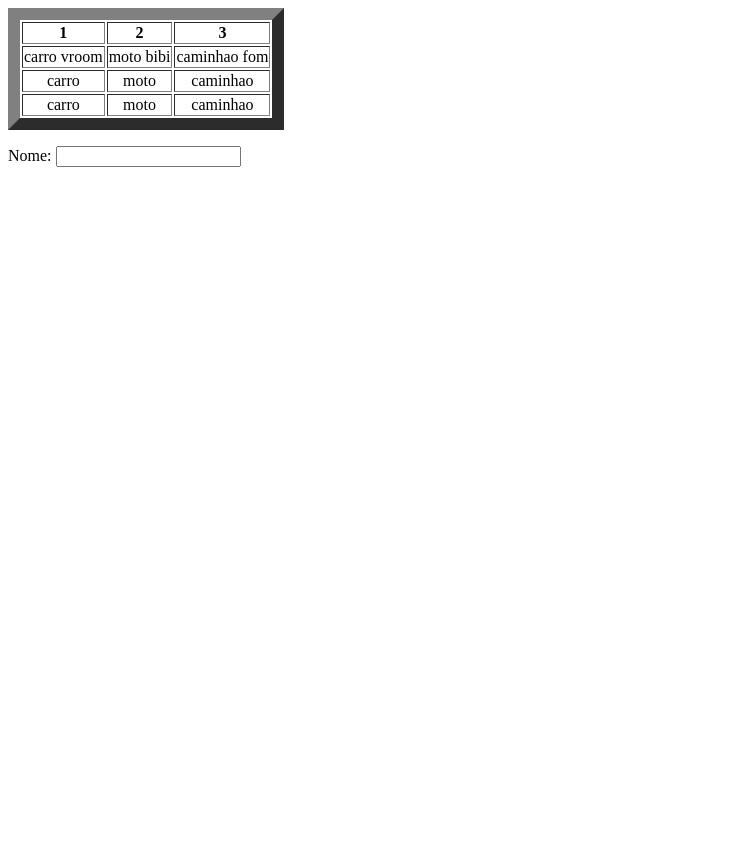
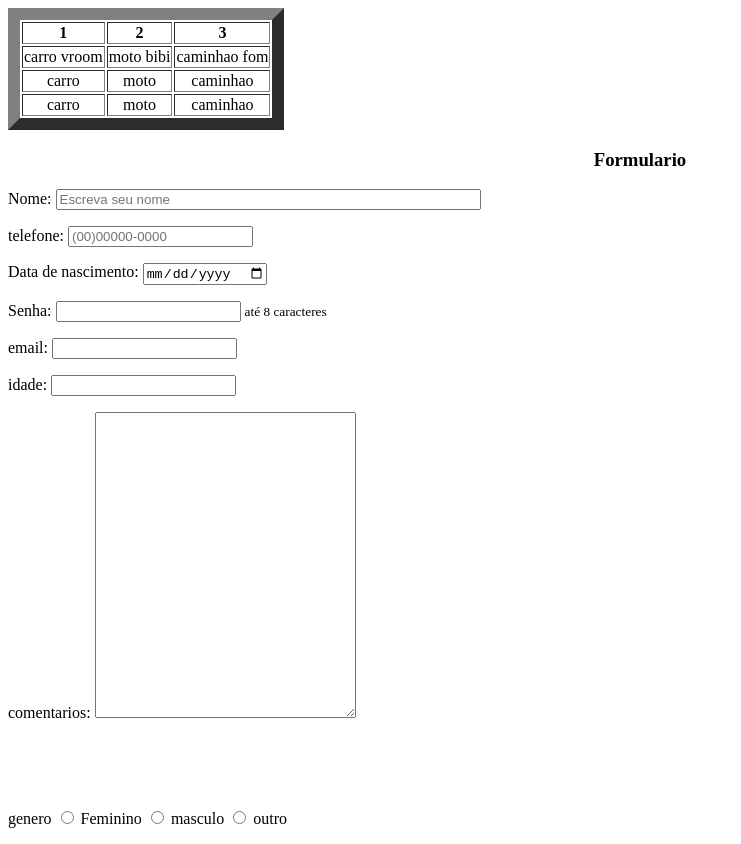
Before and after one commit to JoaoVMP11/DI_cc_2semestre, a plain HTML site: page aulaDI07082025/paginas/Pagina2.html in a window 1280 px wide. Shown: the whole page, without its empty margins (0-741 px from the left). Before the commit the page ends 800 px from the top, so only its background shows below. Drawn offline with Linux system fonts and the light colour scheme.

Commit message:
add aula 21/08/2025 antes do intervalo

```diff
--- a/aulaDI07082025/paginas/Pagina2.html
+++ b/aulaDI07082025/paginas/Pagina2.html
@@ -38,7 +38,25 @@
 
     <!--formulario-->
     <form>
-        <p>Nome: <input type="text"/></p>
+        <h3 align="center">Formulario</h3>
+        <p>Nome: <input type="text" placeholder="Escreva seu nome" size="50"/></p>
+        <p>telefone: <input type="tel" maxlength="14" placeholder="(00)00000-0000"/></p>
+        <p>Data de nascimento: <input type="date" name="DataNascimento" placeholder="dd/mm/aaaa"/></p>
+        <p> Senha: <input type="password" maxlength="8"/> <small> até 8 caracteres</small></p>
+        <p>email: <input type="email" name="email"/></p>
+        <p> idade: <input type="number"/></p>
+        <p>comentarios: <textarea rows="20" cols="30">
+
+        </textarea></p>
+        <br/>
+        <br/>
+        <br/>
+        <p>genero
+        <input type="radio" name="Genero" value=""/> Feminino
+        <input type="radio" name="Genero" value=""/> masculo
+        <input type="radio" name="Genero" value=""/> outro
+
+        </p>
 
     </form>
 </body>
```
